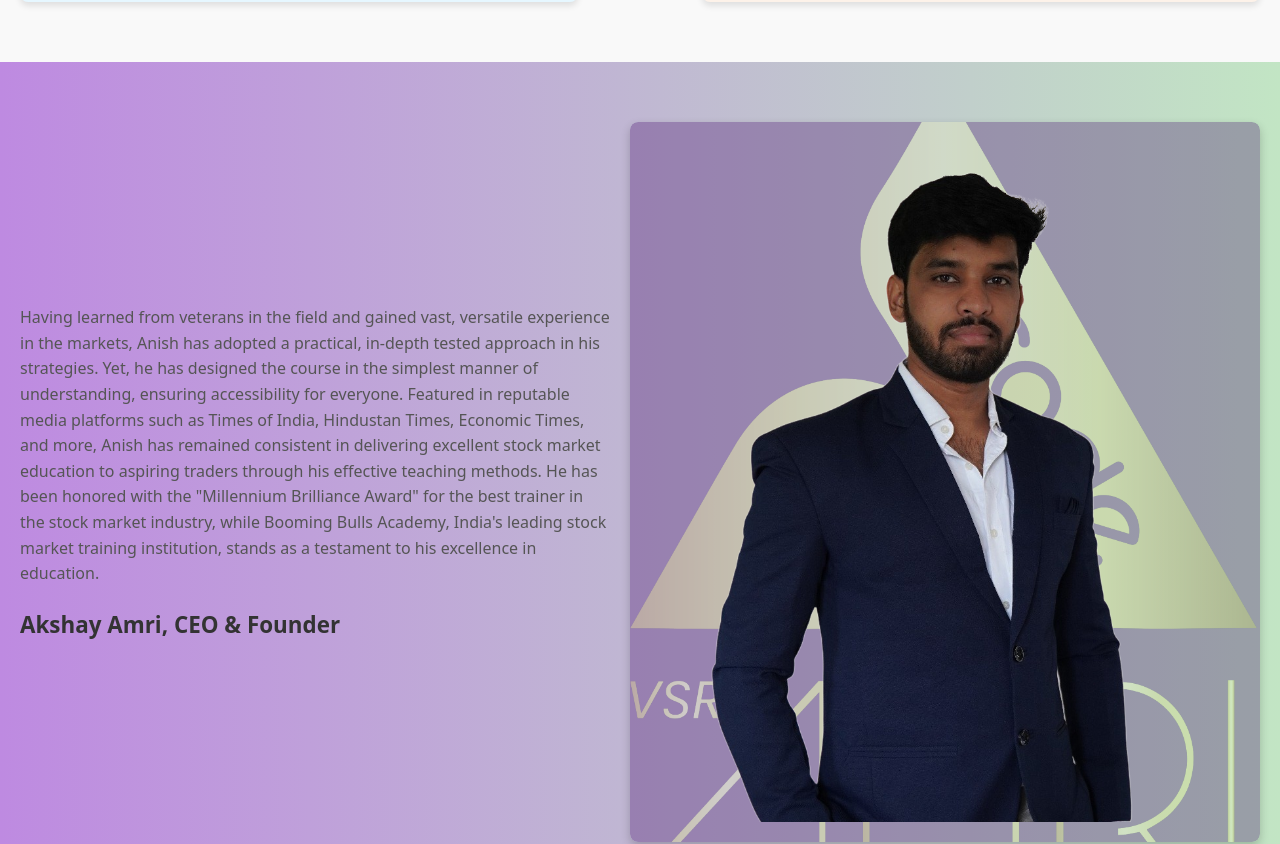
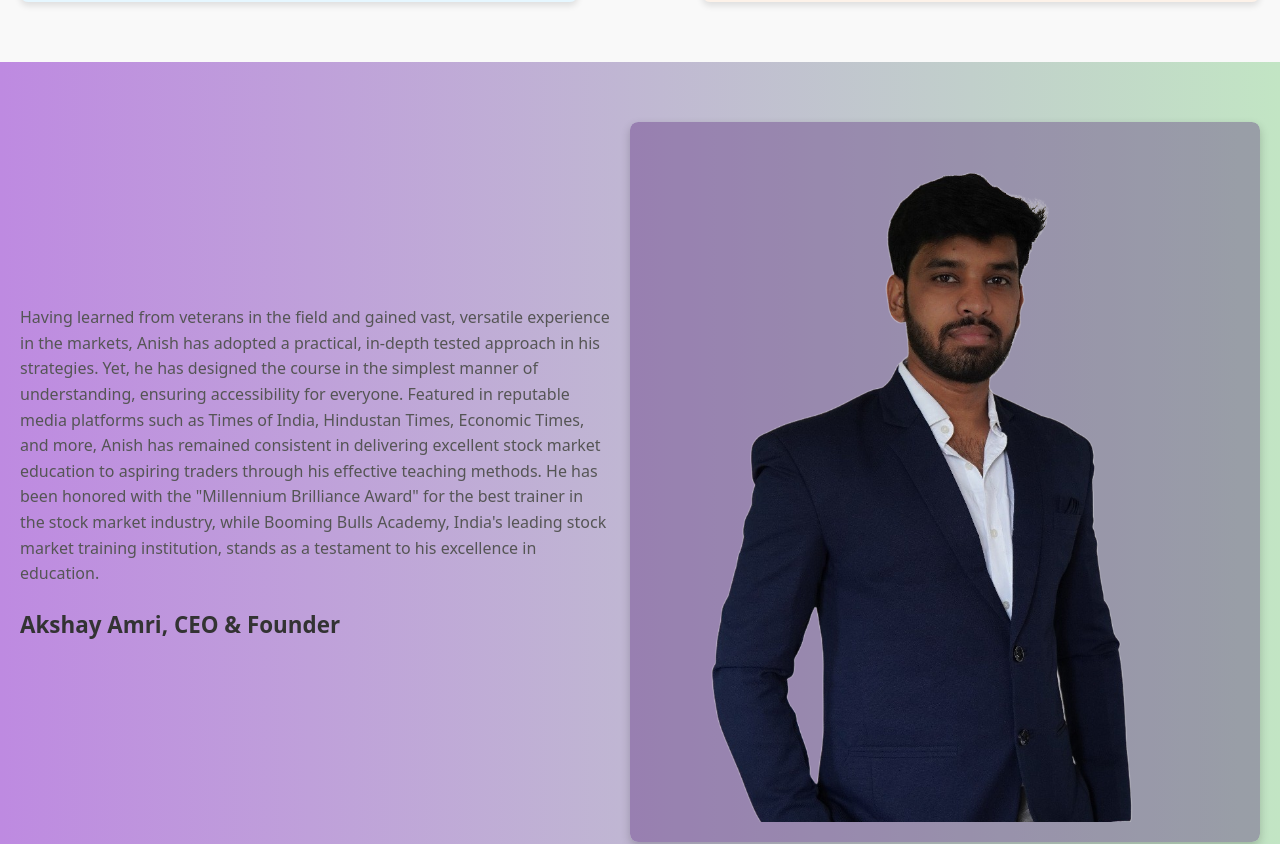
Before and after one commit to GauravC135/amri-trades, a React (Create React App) app: page /#/ in a window 1280 px wide. Shown: the part 2300-3144 px from the top of the page. Built offline with nearby package versions, Linux system fonts and the light colour scheme.

Commit message:
Prepare for deployment

```diff
--- a/src/MainContent.css
+++ b/src/MainContent.css
@@ -392,7 +392,7 @@
   left: 0;
   width: 100%;
   height: 100%;
-  background-image: url('/public/Amri Logo V02.png'); /* Set background image */
+/*  background-image: url('/public/Amri Logo V02.png'); /* Set background image */
   background-size: cover;
   background-position: center;
   background-repeat: no-repeat;
```
